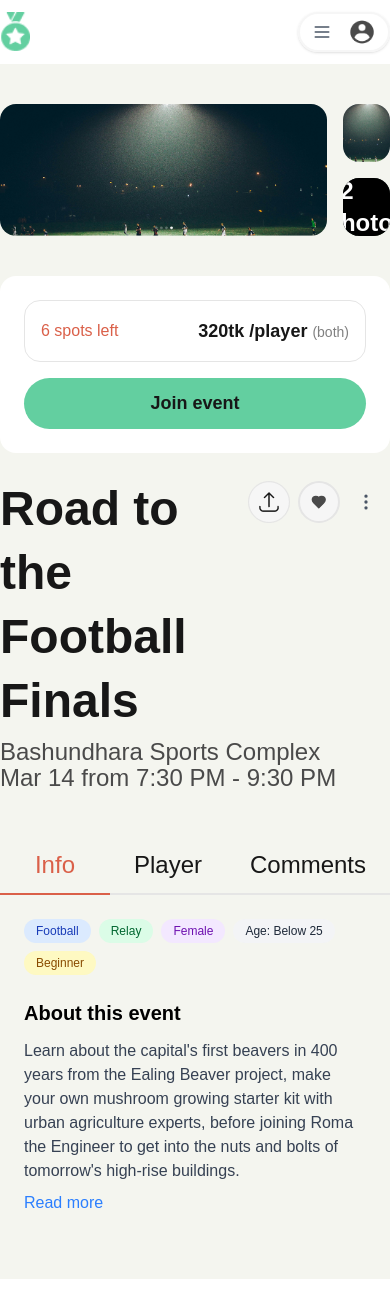
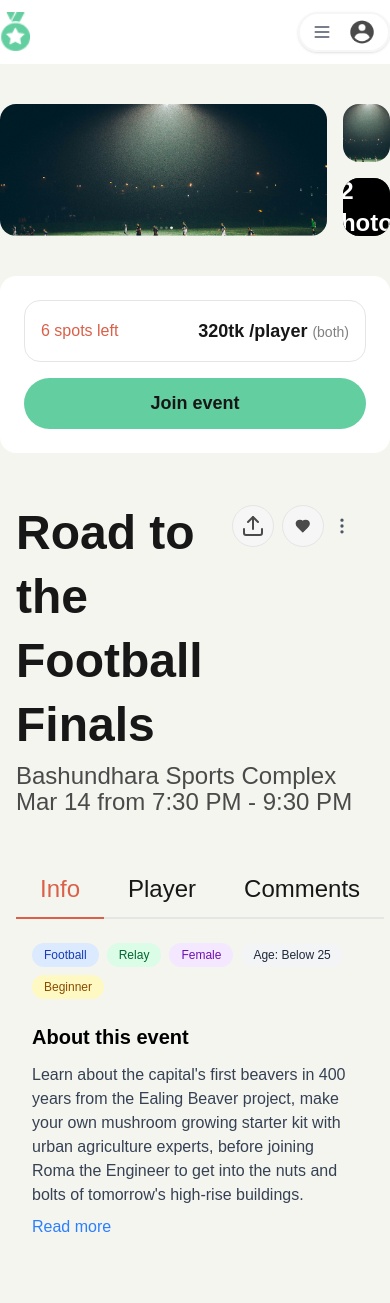
Before and after one commit to rakibul58/Finixcode-Frontend, a React (Vite) app: page / in a window 390 px wide. Before the commit the page ends 1279 px from the top, so only its background shows below. Built offline with nearby package versions, Linux system fonts and the light colour scheme; a web font is replaced by a local one.

Commit message:
playerlist

```diff
--- a/src/components/EventDetails.tsx
+++ b/src/components/EventDetails.tsx
@@ -1,6 +1,6 @@
 import { useState, lazy } from "react";
-import { Heart, MoreVertical } from "lucide-react";
-import uploadImg from "../assets/upload.png";
+import { Heart, MoreVertical, Upload } from "lucide-react";
+import PlayersList from "./PlayerList";
 const PaymentMethodPopup = lazy(() => import("./PaymentMethodPopup"));
 
 export default function EventDetails() {
@@ -27,22 +27,22 @@ export default function EventDetails() {
   };
 
   return (
-    <div className="max-w-[1360px] w-full mx-auto md:px-4 pb-10">
-      <div className="flex justify-between items-start md:flex-row flex-col-reverse gap-6 md:gap-[60px]">
-        <div className="pb-0 w-full max-w-[900px] mx-auto md:mx-0">
+    <div className="max-w-[1360px] w-full mx-auto lg:px-4 pb-10">
+      <div className="flex justify-between items-start lg:flex-row flex-col-reverse gap-12 lg:gap-[60px]">
+        <div className="pb-0 w-full max-w-[900px] mx-auto lg:mx-0 lg:px-0 px-4">
           <div className="flex justify-between w-full items-start">
             <h1 className="text-5xl leading-[64px] tracking-normal text-night-black font-[900]">
               Road to the Football Finals
             </h1>
             <div className="flex space-x-2 mt-1">
               <button
-                className="size-[42px] rounded-full"
+                className="size-[42px] rounded-full bg-light-gray border border-light-gray-stroke transition-colors"
                 aria-label="Download"
               >
-                <img src={uploadImg} alt="Upload Image" />
+                <Upload className={`mx-auto my-auto text-[#4A4A4A]`} />
               </button>
               <button
-                className="size-[42px] rounded-full bg-light-gray border-2 border-light-gray-stroke transition-colors"
+                className="size-[42px] rounded-full bg-light-gray border border-light-gray-stroke transition-colors"
                 aria-label="Favorite"
                 onClick={toggleFavorite}
               >
@@ -55,7 +55,7 @@ export default function EventDetails() {
                 />
               </button>
               <button
-                className="p-2 rounded-full hover:bg-gray-100 transition-colors size-[42px]"
+                className="rounded-full hover:bg-gray-100 transition-colors size-[42px]"
                 aria-label="More options"
               >
                 <MoreVertical size={20} className="text-gray-600" />
@@ -72,14 +72,14 @@ export default function EventDetails() {
             </p>
           </div>
 
-          <div className="flex flex-col md:flex-row mt-8">
+          <div className="flex flex-col lg:flex-row mt-8">
             <div className="flex-grow">
               <div className="mt-4">
                 <div className="flex justify-around w-full text-center">
                   {tabs.map((tab) => (
                     <button
                       key={tab}
-                      className={`px-6 py-3 text-2xl font-medium w-full ${
+                      className={`px-6 py-3 text-2xl font-medium w-full cursor-pointer ${
                         activeTab === tab
                           ? "border-b-2 border-terra-cotta text-terra-cotta"
                           : "text-night-black hover:text-gray-700 border-b-2 border-light-gray-stroke"
@@ -92,8 +92,7 @@ export default function EventDetails() {
                 </div>
               </div>
 
-              {/* Tab content */}
-              <div className="p-6">
+              <div className="py-6 lg:px-0 px-4">
                 {activeTab === "Info" && (
                   <div>
                     <div className="flex flex-wrap gap-2 mb-6">
@@ -130,13 +129,7 @@ export default function EventDetails() {
 
                 {activeTab === "Player" && (
                   <div>
-                    <h2 className="text-xl font-bold mb-4">
-                      Player Information
-                    </h2>
-                    <p className="text-gray-700">
-                      Player registration and team details will appear here.
-                    </p>
-                    {/* Additional player information would go here */}
+                    <PlayersList />
                   </div>
                 )}
 
@@ -151,12 +144,10 @@ export default function EventDetails() {
                 )}
               </div>
             </div>
-
-            {/* Right sidebar with event details */}
           </div>
         </div>
 
-        <div className="w-full max-w-[400px] mx-auto md:mx-0 p-6 bg-white rounded-2xl">
+        <div className="w-full max-w-[400px] mx-auto lg:mx-0 p-6 bg-white rounded-2xl">
           <div className="mb-4 p-4 border border-light-gray-stroke rounded-2xl">
             <div className="flex justify-between items-center">
               <span className="text-terra-cotta font-medium text-[16px]">
@@ -173,7 +164,7 @@ export default function EventDetails() {
 
           <button
             onClick={openPaymentModal}
-            className="w-full py-3 rounded-full bg-jithbo-green text-night-black font-bold text-[18px] hover:shadow-md transition-shadow duration-200 ease-in-out"
+            className="w-full py-3 rounded-full bg-jithbo-green text-night-black font-bold text-[18px] hover:shadow-lg transition-shadow duration-200 ease-in-out cursor-pointer"
           >
             Join event
           </button>
--- /dev/null
+++ b/src/components/PlayerList.tsx
@@ -0,0 +1,35 @@
+import { useState } from "react";
+import playerGroup from '../assets/user-group.png'
+import SinglePlayer from "./SinglePlayer";
+
+const PlayersList = () => {
+  const [players] = useState([
+    { id: 1, name: "Alex Mercer", initials: "AM", isHost: true },
+    { id: 2, name: "Jamir Uddin", initials: "JU", isHost: false },
+    { id: 3, name: "Biplu Ahmed", initials: "BA", isHost: false },
+    { id: 4, name: "Topu Barman", initials: "TB", isHost: false },
+    { id: 5, name: "Rakib Hossain", initials: "RH", isHost: false },
+  ]);
+
+  return (
+    <div className="w-full mx-auto">
+      <div className="flex items-center justify-between gap-1 mb-4">
+        <h1 className="text-[32px] leading-[28px] tracking-[0] font-bold text-night-black">Players</h1>
+        <div className="flex items-center gap-2">
+          <div className="size-[32px]">
+            <img className="w-full h-full size-32" src={playerGroup} alt="Player Group Icon" />
+          </div>
+          <span className="text-2xl font-normal leading-[100%] tracking-[0%]">5/11</span>
+        </div>
+      </div>
+
+      <div className="space-y-2">
+        {players.map((player) => (
+          <SinglePlayer key={player.id} player={player} />
+        ))}
+      </div>
+    </div>
+  );
+};
+
+export default PlayersList;
--- /dev/null
+++ b/src/components/SinglePlayer.tsx
@@ -0,0 +1,30 @@
+interface Player {
+  id: number;
+  initials: string;
+  name: string;
+  isHost: boolean;
+}
+
+export default function SinglePlayer({ player }: { player: Player }) {
+  return (
+    <div
+      key={player.id}
+      className="flex items-center justify-between p-[12px] bg-pure-green rounded-[14px] "
+    >
+      <div className="flex items-center">
+        <div className="size-[45px] rounded-full bg-light-apricot text-lg text-pure-green font-bold flex items-center justify-center mr-3">
+          {player.initials}
+        </div>
+        <div className="text-light-apricot font-normal text-2xl">
+          {player.name}{" "}
+          {player.isHost && (
+            <span className="text-[16px] font-light">(Host)</span>
+          )}
+        </div>
+      </div>
+      <button className="px-2 py-3 bg-white text-night-black font-medium text-[16px] rounded-[12px] cursor-pointer hover:shadow-md transition-shadow duration-200 ease-in-out">
+        Message
+      </button>
+    </div>
+  );
+}
```
Also changed, not shown: src/assets/user-group.png (added).
